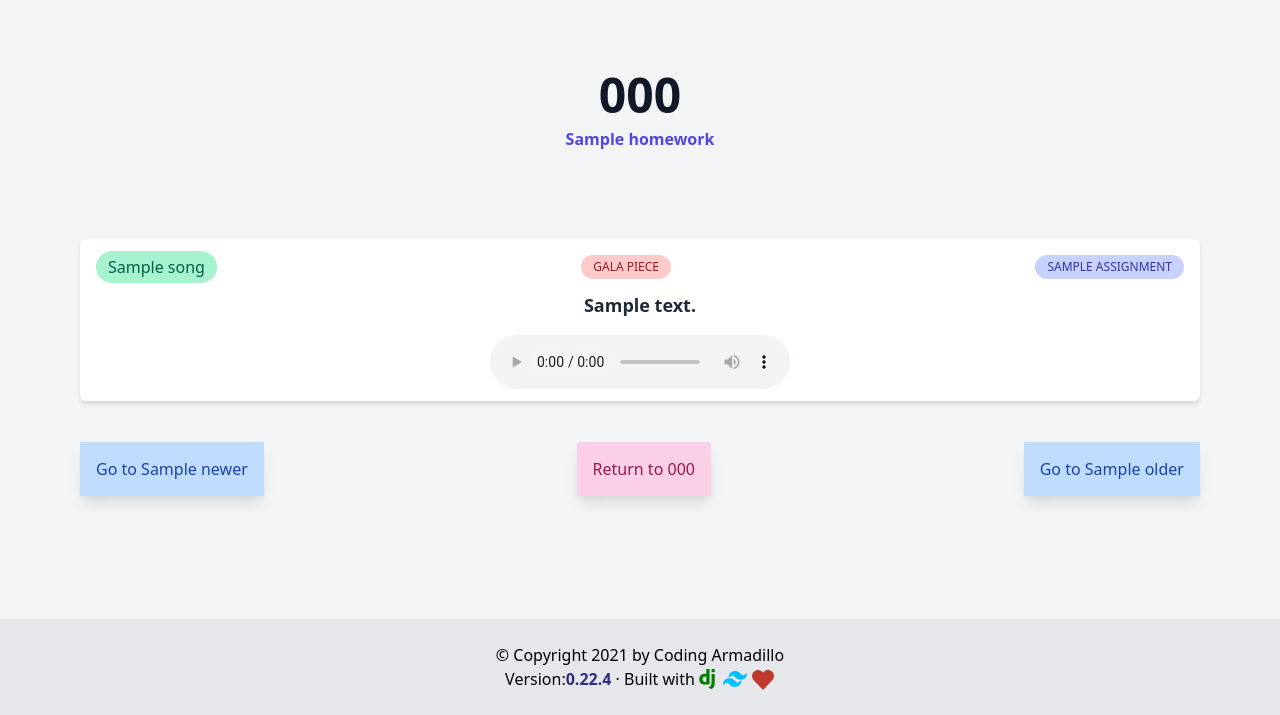
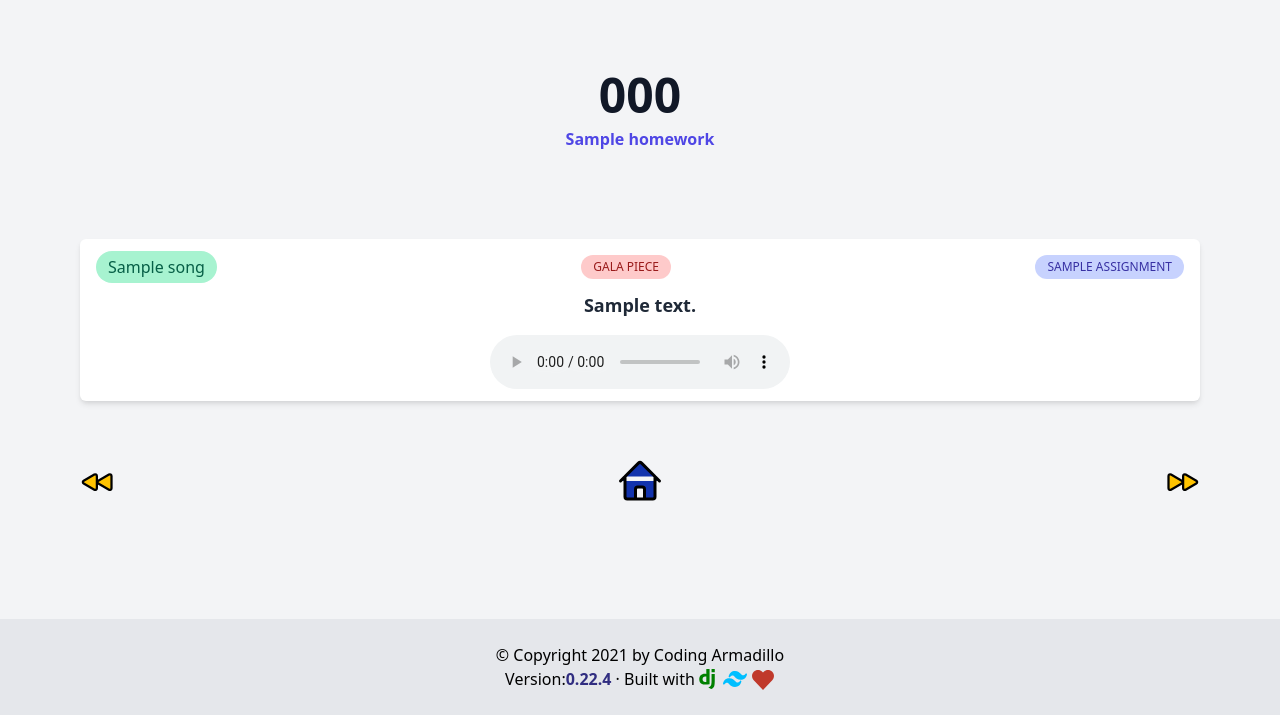
Before and after one commit to coding-armadillo/learn-music, a Django app: template courses/templates/courses/assignments.html in a window 1280 px wide. Shown: the part 85-800 px from the top of the page. Run offline with Django 3.2, Linux system fonts and the light colour scheme; tables that the repository leaves empty hold one stand-in row (values such as "Sample post"); the template is opened without the code that fills it: values that come from a table or form of the project are taken from there, most other values are stand-ins (such as "Sample title", 1, 10 or a date in 2020).

Commit message:
use icons

```diff
--- a/courses/templates/courses/assignments.html
+++ b/courses/templates/courses/assignments.html
@@ -75,44 +75,90 @@
       <a
         href="{% url 'courses:assignments' code=homework.course.code name=newer %}"
       >
-        <span
-          class="font-light px-4 py-4 text-md bg-blue-200 shadow-lg text-blue-800 px-3 py-1"
+        <svg
+          xmlns="http://www.w3.org/2000/svg"
+          fill="#FFC300"
+          viewBox="0 0 24 24"
+          stroke-width="1.5"
+          stroke="currentColor"
+          class="w-9 h-9"
         >
-          Go to {{ newer }}
-        </span>
+          <path
+            stroke-linecap="round"
+            stroke-linejoin="round"
+            d="M21 16.811c0 .864-.933 1.405-1.683.977l-7.108-4.062a1.125 1.125 0 010-1.953l7.108-4.062A1.125 1.125 0 0121 8.688v8.123zM11.25 16.811c0 .864-.933 1.405-1.683.977l-7.108-4.062a1.125 1.125 0 010-1.953L9.567 7.71a1.125 1.125 0 011.683.977v8.123z"
+          />
+        </svg>
       </a>
       {% else %}
-      <span
-        class="font-light px-4 py-4 text-md bg-yellow-200 shadow-lg text-yellow-800 px-3 py-1"
+      <svg
+        xmlns="http://www.w3.org/2000/svg"
+        fill="#E0115F"
+        viewBox="0 0 24 24"
+        stroke-width="1.5"
+        stroke="currentColor"
+        class="w-6 h-6"
       >
-        No more
-      </span>
+        <path
+          stroke-linecap="round"
+          stroke-linejoin="round"
+          d="M18.364 18.364A9 9 0 005.636 5.636m12.728 12.728A9 9 0 015.636 5.636m12.728 12.728L5.636 5.636"
+        />
+      </svg>
+
       {% endif %}
 
       <a href="{% url 'courses:homeworks' code=homework.course.code %}">
-        <span
-          class="font-light px-4 py-4 text-md bg-pink-200 shadow-lg text-pink-800 px-3 py-1"
+        <svg
+          xmlns="http://www.w3.org/2000/svg"
+          fill="#1233ad"
+          viewBox="0 0 24 24"
+          stroke-width="1.5"
+          stroke="currentColor"
+          class="w-12 h-12"
         >
-          Return to {{ homework.course.code|upper }}
-        </span>
+          <path
+            stroke-linecap="round"
+            stroke-linejoin="round"
+            d="M2.25 12l8.954-8.955c.44-.439 1.152-.439 1.591 0L21.75 12M4.5 9.75v10.125c0 .621.504 1.125 1.125 1.125H9.75v-4.875c0-.621.504-1.125 1.125-1.125h2.25c.621 0 1.125.504 1.125 1.125V21h4.125c.621 0 1.125-.504 1.125-1.125V9.75M8.25 21h8.25"
+          />
+        </svg>
       </a>
 
       {% if older %}
       <a
         href="{% url 'courses:assignments' code=homework.course.code name=older %}"
       >
-        <span
-          class="font-light px-4 py-4 text-md bg-blue-200 shadow-lg text-blue-800 px-3 py-1"
+        <svg
+          xmlns="http://www.w3.org/2000/svg"
+          fill="#FFC300"
+          viewBox="0 0 24 24"
+          stroke-width="1.5"
+          stroke="currentColor"
+          class="w-9 h-9"
         >
-          Go to {{ older }}
-        </span>
+          <path
+            stroke-linecap="round"
+            stroke-linejoin="round"
+            d="M3 8.688c0-.864.933-1.405 1.683-.977l7.108 4.062a1.125 1.125 0 010 1.953l-7.108 4.062A1.125 1.125 0 013 16.81V8.688zM12.75 8.688c0-.864.933-1.405 1.683-.977l7.108 4.062a1.125 1.125 0 010 1.953l-7.108 4.062a1.125 1.125 0 01-1.683-.977V8.688z"
+          />
+        </svg>
       </a>
       {% else %}
-      <span
-        class="font-light px-4 py-4 text-md bg-yellow-200 shadow-lg text-yellow-800 px-3 py-1"
+      <svg
+        xmlns="http://www.w3.org/2000/svg"
+        fill="#E0115F"
+        viewBox="0 0 24 24"
+        stroke-width="1.5"
+        stroke="currentColor"
+        class="w-6 h-6"
       >
-        No more
-      </span>
+        <path
+          stroke-linecap="round"
+          stroke-linejoin="round"
+          d="M18.364 18.364A9 9 0 005.636 5.636m12.728 12.728A9 9 0 015.636 5.636m12.728 12.728L5.636 5.636"
+        />
+      </svg>
       {% endif %}
     </div>
     {% endif %}
```
